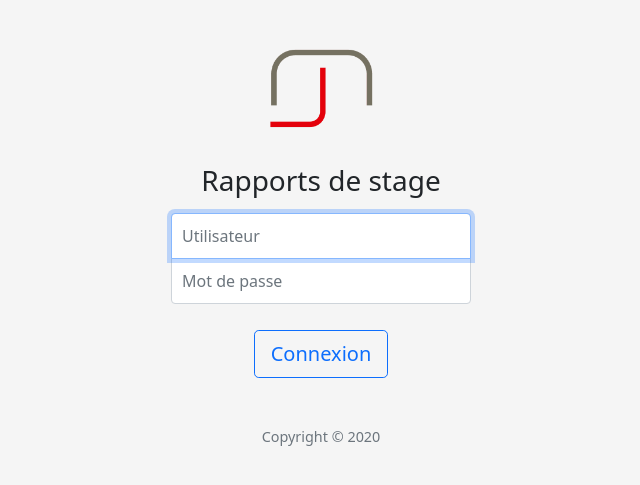
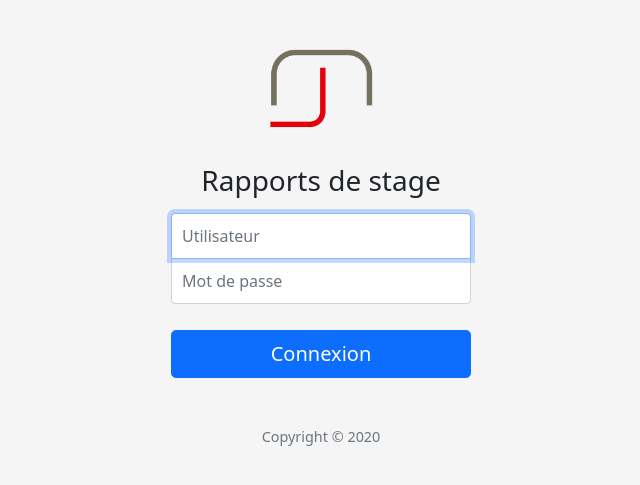
Before and after one commit to jakobbouchard/travail-synthese-prog-appliquee, a PHP site: page /login.php in a window 1280 px wide. Shown: the part 161-646 px from the top of the page, without its empty margins (319-959 px from the left). Run offline with PHP 8.4, Linux system fonts and the light colour scheme; data that the repository does not hold is empty; some libraries are stand-ins or nearby versions.

Commit message:
Change button style

```diff
--- a/public/login.php
+++ b/public/login.php
@@ -36,7 +36,9 @@
     <input class="form-control" type="text" id="username" name="username" value="<?= $username ?>" placeholder="Utilisateur" required autofocus>
     <label class ="visually-hidden" for="password">Mot de passe</label>
     <input class="form-control" type="password" id="password" name="password" placeholder="Mot de passe" required>
-    <button class="btn btn-lg btn-outline-primary btn-block mt-3" type="submit" name="login_user">Connexion</button>
+    <div class="d-grid">
+      <button class="btn btn-lg btn-primary mt-3" type="submit" name="login_user">Connexion</button>
+    </div>
     <p class="mt-5 mb-3 text-muted">Copyright &copy; <?= date("Y");?></p>
   </form>
 
```
